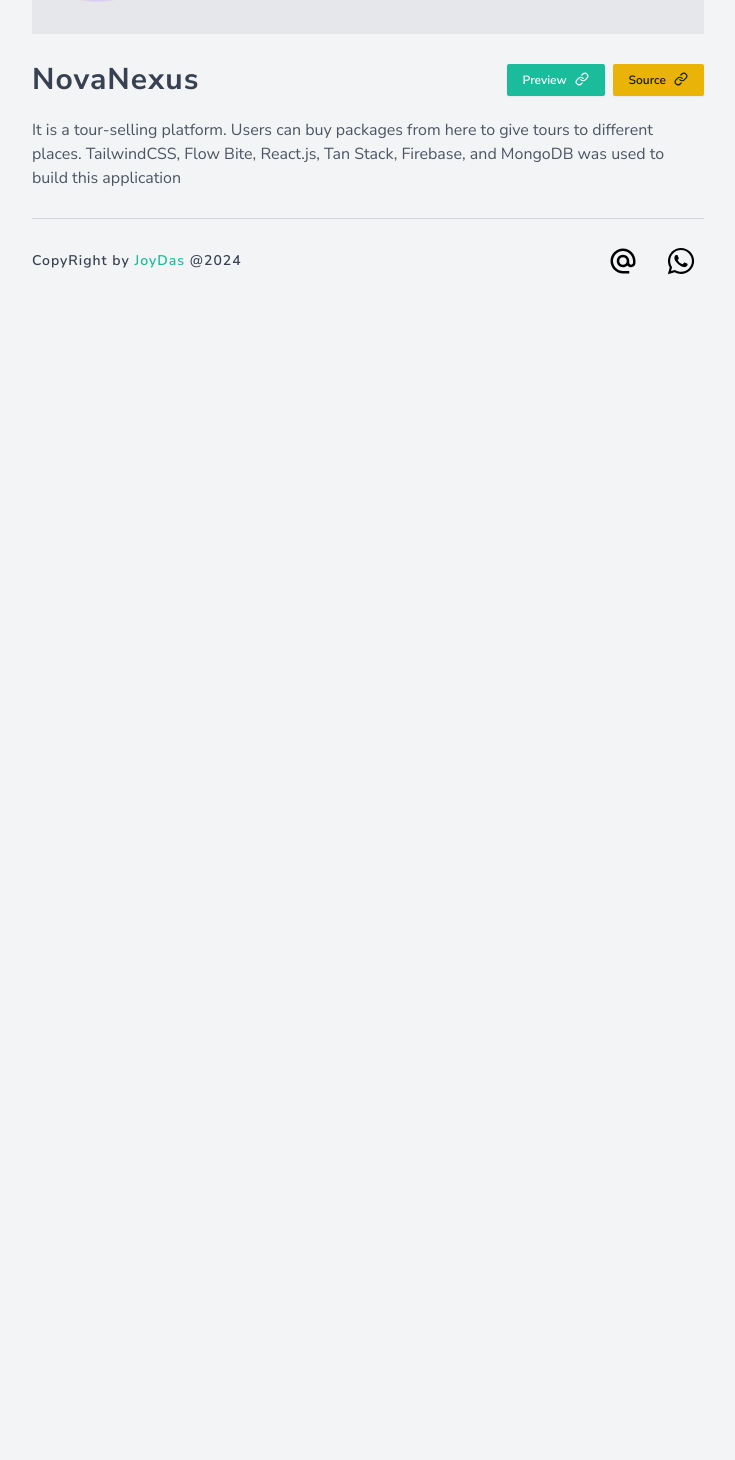
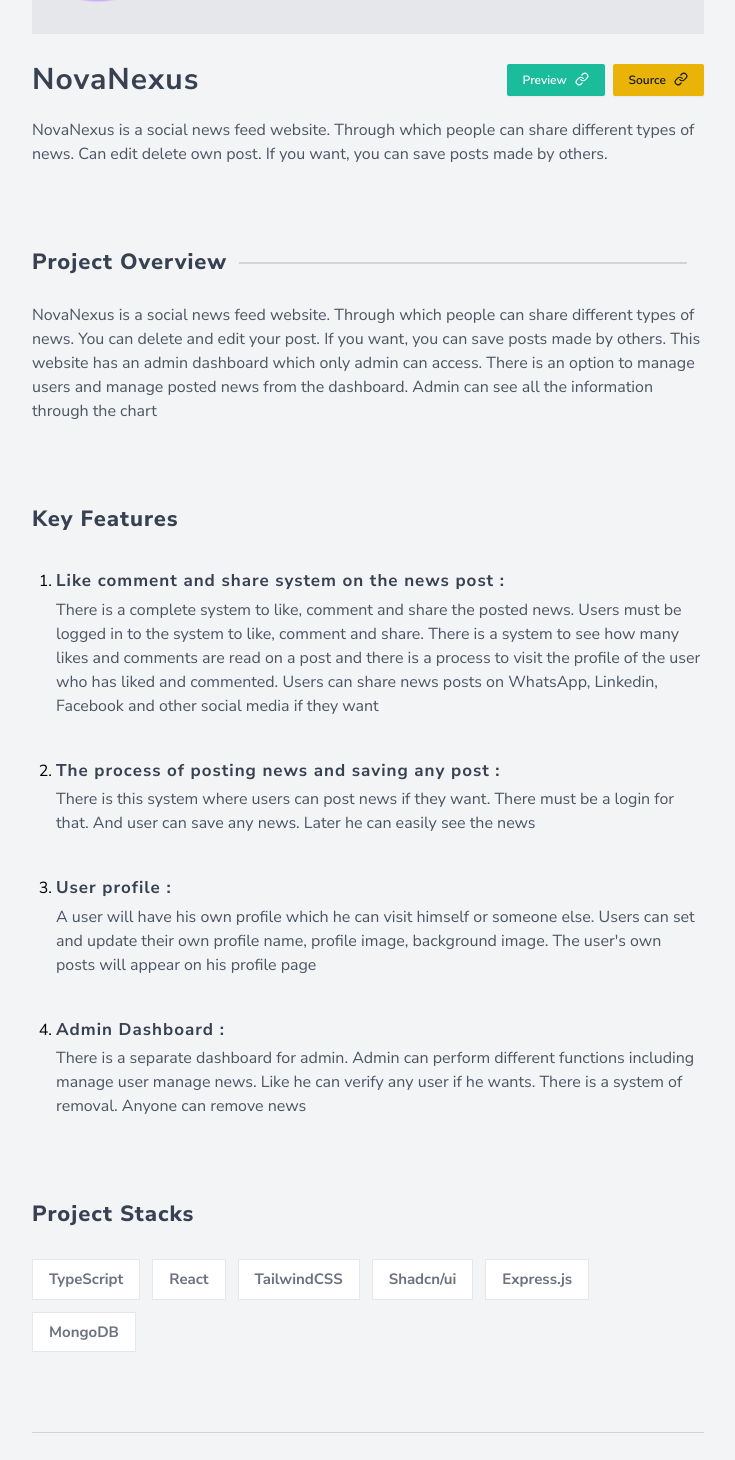
Before and after one commit to Anirbandasjoy/TechCanvas, a React (Vite) app: page /novanexus in a window 1280 px wide. Shown: the part 466-1926 px from the top of the page, without its empty margins (272-1007 px from the left). Before the commit the page ends 800 px from the top, so only its background shows below. Built offline with nearby package versions, Linux system fonts and the light colour scheme.

Commit message:
added project details

```diff
--- a/src/index.css
+++ b/src/index.css
@@ -75,7 +75,7 @@ body {
 }
 
 .projectCard3 {
-  animation-name: picthureChnage2;
+  animation-name: picthureChnage3;
   animation-duration: 10s;
   animation-iteration-count: infinite;
   background-size: cover;
@@ -86,16 +86,16 @@ body {
 
 @keyframes picthureChnage3 {
   0% {
-    background-image: url("./assets/images/1.png");
+    background-image: url("./assets/images/11.png");
   }
   25% {
-    background-image: url("./assets/images/2.png");
+    background-image: url("./assets/images/10.png");
   }
   50% {
-    background-image: url("./assets/images/3.png");
+    background-image: url("./assets/images/11.png");
   }
   75% {
-    background-image: url("./assets/images/4.png");
+    background-image: url("./assets/images/10.png");
   }
   100% {
     background-image: url("./assets/images/thank.jpg");
--- a/src/shared/Projects/ProjectData.ts
+++ b/src/shared/Projects/ProjectData.ts
@@ -1,5 +1,5 @@
-import image1 from "../../assets/images/9.png";
-import image2 from "../../assets/images/2.png";
+// import image1 from "../../assets/images/9.png";
+// import image2 from "../../assets/images/2.png";
 import image3 from "../../assets/images/10.png";
 import image4 from "../../assets/images/13.png";
 export const projectsData = [
@@ -39,72 +39,72 @@ export const projectsData = [
       },
     ],
   },
+  // {
+  //   id: 2,
+  //   name: "TouristTreasuresBD",
+  //   description:
+  //     "It is a tour-selling platform. Users can buy packages from here to give tours to different places. TailwindCSS, Flow Bite, React.js, Tan Stack, Firebase, and MongoDB  was used to build this application",
+  //   projectVideo: image1,
+  //   preview: "https://assignment12-848ad.web.app",
+  //   source: "https://github.com/Anirbandasjoy/TouristTreasuresBD-Client",
+  //   path: "/touristtreasuresBD",
+  //   technologs: [
+  //     {
+  //       id: 1,
+  //       technology: "ReactJS",
+  //     },
+  //     {
+  //       id: 2,
+  //       technology: "TailwindCSS",
+  //     },
+  //     {
+  //       id: 3,
+  //       technology: "Firebase",
+  //     },
+  //     {
+  //       id: 4,
+  //       technology: "ExpressJS",
+  //     },
+  //     {
+  //       id: 5,
+  //       technology: "MongoDB",
+  //     },
+  //   ],
+  // },
+  // {
+  //   id: 3,
+  //   name: "TourSport",
+  //   description:
+  //     "It is a tour-selling platform. Users can buy packages from here to give tours to different places. TailwindCSS, Flow Bite, React.js, Tan Stack, Firebase, and MongoDB  was used to build this application",
+  //   projectVideo: image2,
+  //   preview: "https://tour-sport.web.app",
+  //   source: "https://github.com/Anirbandasjoy/tour-sport-client",
+  //   path: "/tour-sport",
+  //   technologs: [
+  //     {
+  //       id: 1,
+  //       technology: "ReactJS",
+  //     },
+  //     {
+  //       id: 2,
+  //       technology: "TailwindCSS",
+  //     },
+  //     {
+  //       id: 3,
+  //       technology: "Firebase",
+  //     },
+  //     {
+  //       id: 4,
+  //       technology: "ExpressJS",
+  //     },
+  //     {
+  //       id: 5,
+  //       technology: "MongoDB",
+  //     },
+  //   ],
+  // },
   {
     id: 2,
-    name: "TouristTreasuresBD",
-    description:
-      "It is a tour-selling platform. Users can buy packages from here to give tours to different places. TailwindCSS, Flow Bite, React.js, Tan Stack, Firebase, and MongoDB  was used to build this application",
-    projectVideo: image1,
-    preview: "https://assignment12-848ad.web.app",
-    source: "https://github.com/Anirbandasjoy/TouristTreasuresBD-Client",
-    path: "/touristtreasuresBD",
-    technologs: [
-      {
-        id: 1,
-        technology: "ReactJS",
-      },
-      {
-        id: 2,
-        technology: "TailwindCSS",
-      },
-      {
-        id: 3,
-        technology: "Firebase",
-      },
-      {
-        id: 4,
-        technology: "ExpressJS",
-      },
-      {
-        id: 5,
-        technology: "MongoDB",
-      },
-    ],
-  },
-  {
-    id: 3,
-    name: "TourSport",
-    description:
-      "It is a tour-selling platform. Users can buy packages from here to give tours to different places. TailwindCSS, Flow Bite, React.js, Tan Stack, Firebase, and MongoDB  was used to build this application",
-    projectVideo: image2,
-    preview: "https://tour-sport.web.app",
-    source: "https://github.com/Anirbandasjoy/tour-sport-client",
-    path: "/tour-sport",
-    technologs: [
-      {
-        id: 1,
-        technology: "ReactJS",
-      },
-      {
-        id: 2,
-        technology: "TailwindCSS",
-      },
-      {
-        id: 3,
-        technology: "Firebase",
-      },
-      {
-        id: 4,
-        technology: "ExpressJS",
-      },
-      {
-        id: 5,
-        technology: "MongoDB",
-      },
-    ],
-  },
-  {
-    id: 4,
     name: "TechCanvas",
     description:
       "It is a tour-selling platform. Users can buy packages from here to give tours to different places. TailwindCSS, Flow Bite, React.js, Tan Stack, Firebase, and MongoDB  was used to build this application",
--- a/src/shared/Projects/ProjectDetails/ProjectThreePage.tsx
+++ b/src/shared/Projects/ProjectDetails/ProjectThreePage.tsx
@@ -1,9 +1,11 @@
+import { ScrollRestoration } from "react-router-dom";
 import Path from "../../../components/path/Path";
 // import projectVideo from "../../../assets/videos/3.mp4";
 import ProjectTItle from "../../../components/ProjectTitle/ProjectTItle";
 const ProjectThreePage = () => {
   return (
-    <div className="mt-4">
+    <div className="mt-4 mb-20">
+      <ScrollRestoration />
       <Path projectPath="/techcanvas" projectName="TechCanvas" />
       <div className="w-full sm:h-96 h-52 bg-cover mt-4 overflow-hidden dark:border-b-2  dark:border-b-gray-500">
         <div className="w-full bg-cover h-full  projectCard3 "></div>
@@ -21,8 +23,71 @@ const ProjectThreePage = () => {
           prevURL="http://joydas.vercel.app"
           srcURL="https://github.com/Anirbandasjoy/TechCanvas"
           title="TechCanvas"
-          subTitile="It is a tour-selling platform. Users can buy packages from here to give tours to different places. TailwindCSS, Flow Bite, React.js, Tan Stack, Firebase, and MongoDB was used to build this application"
+          subTitile="TechCanvas is a portfolio website. Through it I present my work. I present all my personal and educational information through this website."
         />
+      </div>
+      <div className="mt-20 space-y-6">
+        <div className="flex items-center flex-col sm:flex-row gap-3">
+          <h1 className="text-[22px] font-extrabold text-gray-700 dark:text-gray-300 tracking-[1px]">
+            Project Overview
+          </h1>
+          <div className="h-[2px] w-8/12 bg-gray-300 dark:bg-gray-600"></div>
+        </div>
+        <p className="text-xs sm:text-[16px] leading-6  dark:text-gray-300 text-gray-600">
+          TechCanvas website is personal portfolio website anyone can contact me
+          from this website. You can visit my various social media websites.
+          There is a process to get in touch with me through the contact form. I
+          have presented my work on this website which you can visit. And source
+          code and live link are added
+        </p>
+      </div>
+      <div className="mt-20">
+        <h1 className="text-[21px] font-extrabold text-gray-700 dark:text-gray-300 tracking-[1px]">
+          Purpose of TechCanvas
+        </h1>
+        <div className="mt-8">
+          <ul className=" list-decimal ml-6 space-y-10">
+            <li className="space-y-1 dark:text-gray-200  ">
+              <h1 className="sm:text-[17px] text-[16px] font-bold text-gray-700 dark:text-gray-300 tracking-[1px]">
+                Project presentation :
+              </h1>
+              <p className="text-xs sm:text-[16px] leading-6  dark:text-gray-300 text-gray-600">
+                I have added my top projects on this website. And anyone can
+                visit the project if they want. The project's source code is
+                made public. And live link is added.
+              </p>
+            </li>
+            <li className="space-y-1 dark:text-gray-200">
+              <h1 className="sm:text-[17px] text-[16px] font-bold text-gray-700 dark:text-gray-300 tracking-[1px]">
+                The process of contacting me :
+              </h1>
+              <p className="text-xs sm:text-[16px] leading-6  dark:text-gray-300 text-gray-600">
+                Anyone can contact me through TechCanvas. All my social media
+                accounts are listed here. Anyone can visit them if they want.
+                There is a process for contacting us through the contact form.
+              </p>
+            </li>
+          </ul>
+        </div>
+      </div>
+      <div className="mt-20">
+        <h1 className="text-[21px] font-extrabold text-gray-700 dark:text-gray-300 tracking-[1px]">
+          Project Stacks
+        </h1>
+        <div className="mt-7 flex flex-wrap sm:gap-3 gap-2">
+          <h1 className="px-4 py-2 bg-white dark:bg-gray-800 dark:text-gray-300 text-gray-500 border text-[15px] font-bold border-gray-200 dark:border-gray-600">
+            TypeScript
+          </h1>
+          <h1 className="px-4 py-2 bg-white dark:bg-gray-800 dark:text-gray-300 text-gray-500 border text-[15px] font-bold border-gray-200 dark:border-gray-600">
+            React
+          </h1>
+          <h1 className="px-4 py-2 bg-white dark:bg-gray-800 dark:text-gray-300 text-gray-500 border text-[15px] font-bold border-gray-200 dark:border-gray-600">
+            TailwindCSS
+          </h1>
+          <h1 className="px-4 py-2 bg-white dark:bg-gray-800 dark:text-gray-300 text-gray-500 border text-[15px] font-bold border-gray-200 dark:border-gray-600">
+            Shadcn/ui
+          </h1>
+        </div>
       </div>
     </div>
   );
--- a/src/shared/Projects/ProjectDetails/ProjectsFoure.tsx
+++ b/src/shared/Projects/ProjectDetails/ProjectsFoure.tsx
@@ -1,9 +1,11 @@
+import { ScrollRestoration } from "react-router-dom";
 import Path from "../../../components/path/Path";
 // import projectVideo from "../../../assets/videos/3.mp4";
 import ProjectTItle from "../../../components/ProjectTitle/ProjectTItle";
 const ProjectsFoure = () => {
   return (
-    <div className="mt-4">
+    <div className="mt-4 mb-20">
+      <ScrollRestoration />
       <Path projectPath="/novanexus" projectName="NovaNexus" />
       <div className="w-full sm:h-96 h-52 bg-cover mt-4 overflow-hidden dark:border-b-2  dark:border-b-gray-500">
         <div className="w-full bg-cover h-full  projectCard4 "></div>
@@ -21,8 +23,104 @@ const ProjectsFoure = () => {
           prevURL="https://novanexus.vercel.app"
           srcURL="https://github.com/Anirbandasjoy/NovaNexus-Client"
           title="NovaNexus"
-          subTitile="It is a tour-selling platform. Users can buy packages from here to give tours to different places. TailwindCSS, Flow Bite, React.js, Tan Stack, Firebase, and MongoDB was used to build this application"
+          subTitile="NovaNexus is a social news feed website. Through which people can share different types of news. Can edit delete own post. If you want, you can save posts made by others."
         />
+      </div>
+      <div className="mt-20 space-y-6">
+        <div className="flex items-center flex-col sm:flex-row gap-3">
+          <h1 className="text-[22px] font-extrabold text-gray-700 dark:text-gray-300 tracking-[1px]">
+            Project Overview
+          </h1>
+          <div className="h-[2px] w-8/12 bg-gray-300 dark:bg-gray-600"></div>
+        </div>
+        <p className="text-xs sm:text-[16px] leading-6  dark:text-gray-300 text-gray-600">
+          NovaNexus is a social news feed website. Through which people can
+          share different types of news. You can delete and edit your post. If
+          you want, you can save posts made by others. This website has an admin
+          dashboard which only admin can access. There is an option to manage
+          users and manage posted news from the dashboard. Admin can see all the
+          information through the chart
+        </p>
+      </div>
+      <div className="mt-20">
+        <h1 className="text-[22px] font-extrabold text-gray-700 dark:text-gray-300 tracking-[1px]">
+          Key Features
+        </h1>
+        <div className="mt-8">
+          <ul className=" list-decimal ml-6 space-y-10">
+            <li className="space-y-1 dark:text-gray-200  ">
+              <h1 className="sm:text-[17px] text-[16px] font-bold text-gray-700 dark:text-gray-300 tracking-[1px]">
+                Like comment and share system on the news post :
+              </h1>
+              <p className="text-xs sm:text-[16px] leading-6  dark:text-gray-300 text-gray-600">
+                There is a complete system to like, comment and share the posted
+                news. Users must be logged in to the system to like, comment and
+                share. There is a system to see how many likes and comments are
+                read on a post and there is a process to visit the profile of
+                the user who has liked and commented. Users can share news posts
+                on WhatsApp, Linkedin, Facebook and other social media if they
+                want
+              </p>
+            </li>
+            <li className="space-y-1 dark:text-gray-200">
+              <h1 className="sm:text-[17px] text-[16px] font-bold text-gray-700 dark:text-gray-300 tracking-[1px]">
+                The process of posting news and saving any post :
+              </h1>
+              <p className="text-xs sm:text-[16px] leading-6  dark:text-gray-300 text-gray-600">
+                There is this system where users can post news if they want.
+                There must be a login for that. And user can save any news.
+                Later he can easily see the news
+              </p>
+            </li>
+            <li className="space-y-1 dark:text-gray-200">
+              <h1 className="sm:text-[17px] text-[16px] font-bold text-gray-700 dark:text-gray-300 tracking-[1px]">
+                User profile :
+              </h1>
+              <p className="text-xs sm:text-[16px] leading-6  dark:text-gray-300 text-gray-600">
+                A user will have his own profile which he can visit himself or
+                someone else. Users can set and update their own profile name,
+                profile image, background image. The user's own posts will
+                appear on his profile page
+              </p>
+            </li>
+            <li className="space-y-1 dark:text-gray-200">
+              <h1 className="sm:text-[17px] text-[16px] font-bold text-gray-700 dark:text-gray-300 tracking-[1px]">
+                Admin Dashboard :
+              </h1>
+              <p className="text-xs sm:text-[16px] leading-6  dark:text-gray-300 text-gray-600">
+                There is a separate dashboard for admin. Admin can perform
+                different functions including manage user manage news. Like he
+                can verify any user if he wants. There is a system of removal.
+                Anyone can remove news
+              </p>
+            </li>
+          </ul>
+        </div>
+      </div>
+      <div className="mt-20">
+        <h1 className="text-[22px] font-extrabold text-gray-700 dark:text-gray-300 tracking-[1px]">
+          Project Stacks
+        </h1>
+        <div className="mt-7 flex flex-wrap sm:gap-3 gap-2">
+          <h1 className="px-4 py-2 bg-white dark:bg-gray-800 dark:text-gray-300 text-gray-500 border text-[15px] font-bold border-gray-200 dark:border-gray-600">
+            TypeScript
+          </h1>
+          <h1 className="px-4 py-2 bg-white dark:bg-gray-800 dark:text-gray-300 text-gray-500 border text-[15px] font-bold border-gray-200 dark:border-gray-600">
+            React
+          </h1>
+          <h1 className="px-4 py-2 bg-white dark:bg-gray-800 dark:text-gray-300 text-gray-500 border text-[15px] font-bold border-gray-200 dark:border-gray-600">
+            TailwindCSS
+          </h1>
+          <h1 className="px-4 py-2 bg-white dark:bg-gray-800 dark:text-gray-300 text-gray-500 border text-[15px] font-bold border-gray-200 dark:border-gray-600">
+            Shadcn/ui
+          </h1>
+          <h1 className="px-4 py-2 bg-white dark:bg-gray-800 dark:text-gray-300 text-gray-500 border text-[15px] font-bold border-gray-200 dark:border-gray-600">
+            Express.js
+          </h1>
+          <h1 className="px-4 py-2 bg-white dark:bg-gray-800 dark:text-gray-300 text-gray-500 border text-[15px] font-bold border-gray-200 dark:border-gray-600">
+            MongoDB
+          </h1>
+        </div>
       </div>
     </div>
   );
```
Also changed, not shown: src/routes/routes.tsx (+10 -10 lines), src/assets/images/13.png.
